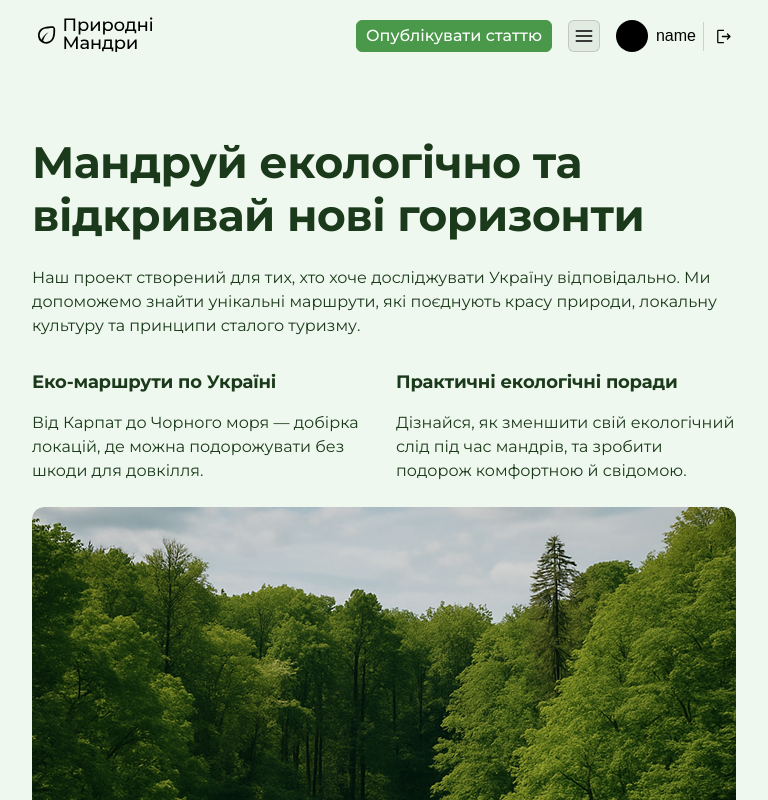
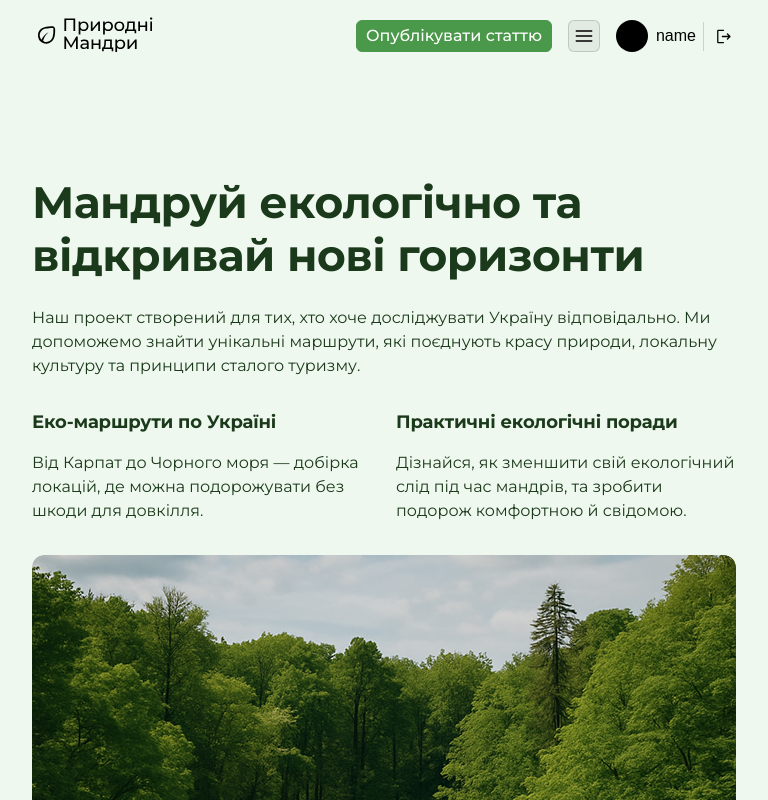
Before and after one commit to Grimi314/Team-project-frontend, a Next.js app: page / in a window 768 px wide. Shown: the top 800 px of the page. Built offline with nearby package versions, Linux system fonts and the light colour scheme; no server answers.

Commit message:
Fix about secttion layout

```diff
--- a/src/app/components/home/about/about.module.css
+++ b/src/app/components/home/about/about.module.css
@@ -1,5 +1,5 @@
 .aboutSection {
-  padding-top: 48px;
+  padding-top: 88px;
   padding-bottom: 48px;
 }
 
@@ -30,8 +30,14 @@
 .aboutContent {
   display: flex;
   flex-direction: column;
-  margin-bottom: 24px;
+
   gap: 24px;
+}
+
+@media screen and (max-width: 768px) {
+  .aboutTextWrapper {
+    margin-bottom: 32px;
+  }
 }
 
 .heroAboutText {
@@ -75,7 +81,7 @@
   }
 
   .aboutSection {
-    padding-top: 64px;
+    padding-top: 104px;
     padding-bottom: 64px;
   }
 }
@@ -122,10 +128,10 @@
 
   .aboutTextWrapper {
     width: 686px;
+    padding-top: 76px;
   }
 
   .aboutImageWrapper {
-    transform: translateY(-70px);
     display: block;
 
     width: 100%;
```
